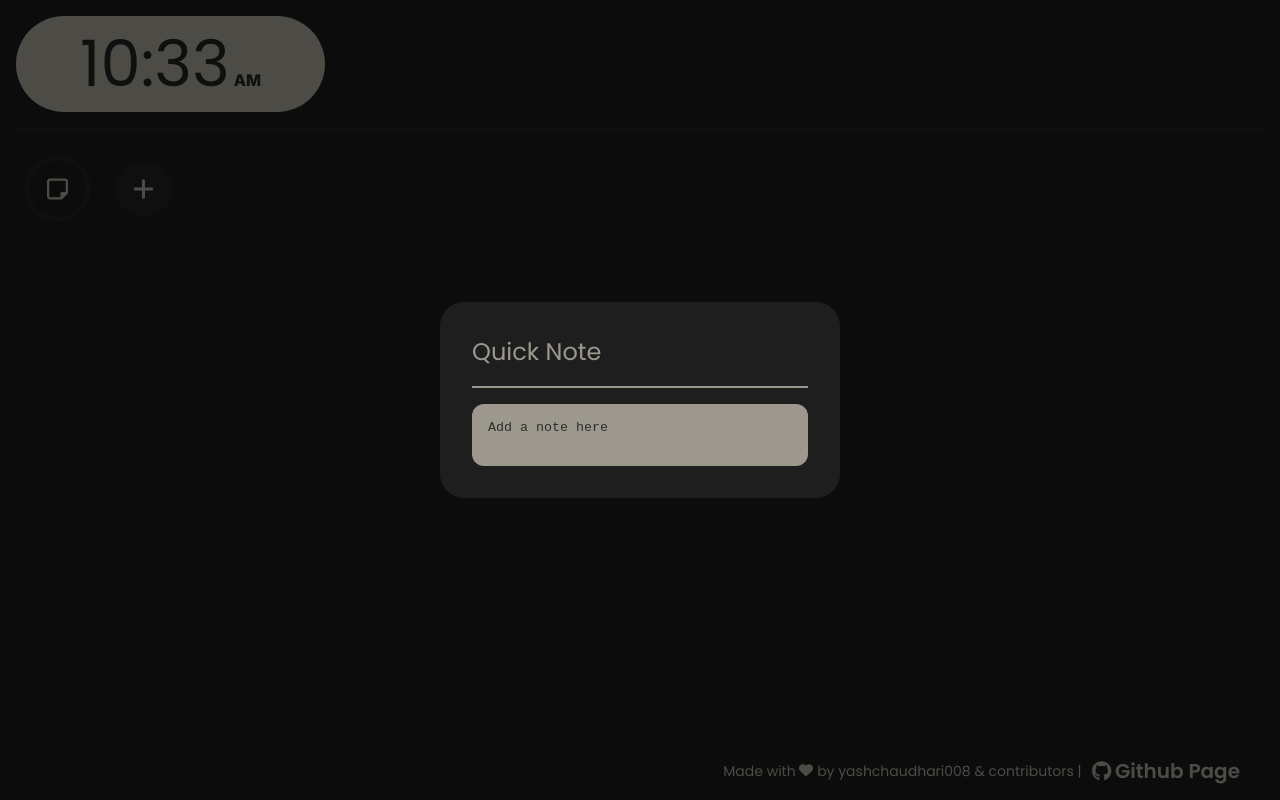
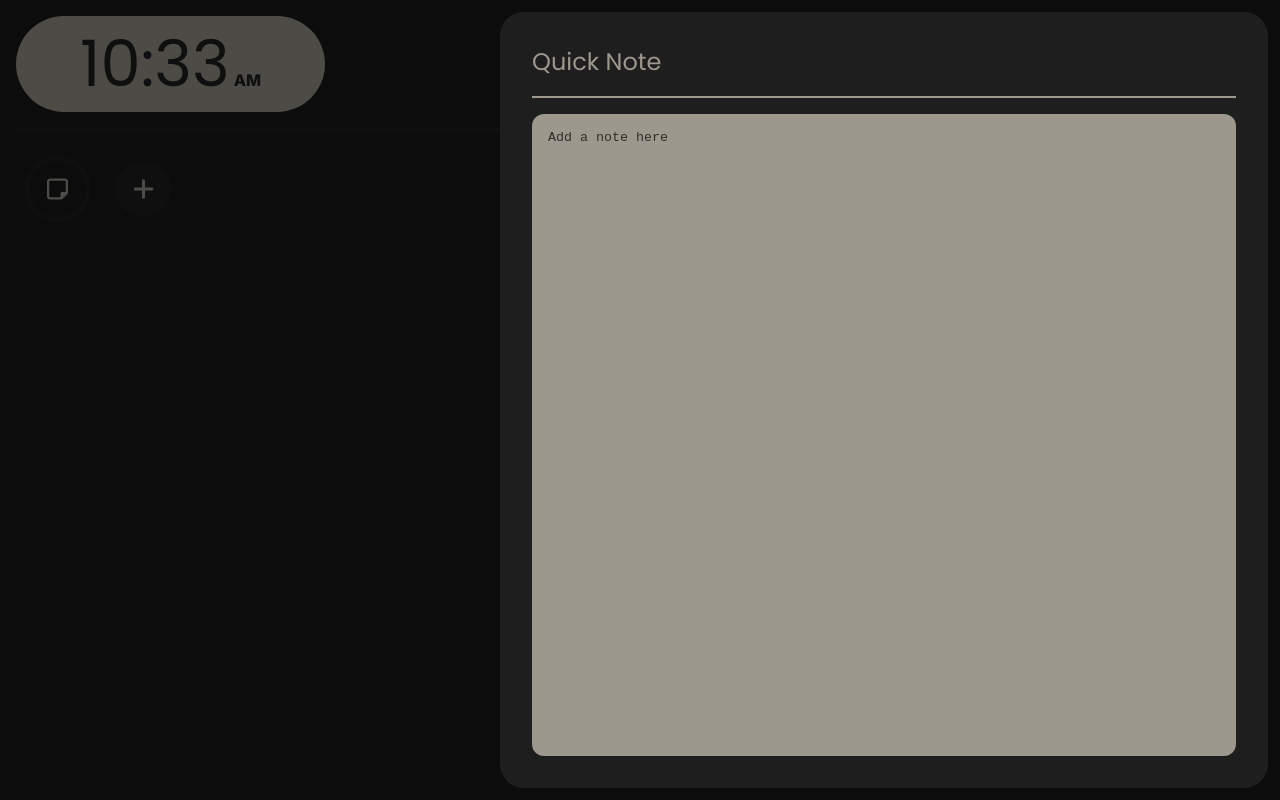
Before and after one commit to yashchaudhari008/minime, a React (Vite) app: page / in a window 1280 px wide. Both pictures are taken after a click on the button 57 px from the left and 189 px from the top of the page. Built offline with nearby package versions, Linux system fonts and the light colour scheme.

Commit message:
added new right modal type

```diff
--- a/src/components/NotepadWidgetModal/NotepadWidgetModal.tsx
+++ b/src/components/NotepadWidgetModal/NotepadWidgetModal.tsx
@@ -12,7 +12,7 @@ const NotepadWidgetModal = ({
 }: NotepadWidgetModalProps) => {
 
 	return (
-		<Modal showModal={show} headerText="Quick Note">
+		<Modal showModal={show} headerText="Quick Note" rightSideModal>
 			<textarea className={styles.notes} placeholder="Add a note here" />
 		</Modal>
 	);
--- a/src/components/NotepadWidgetModal/notepadWidgetModal.module.scss
+++ b/src/components/NotepadWidgetModal/notepadWidgetModal.module.scss
@@ -2,6 +2,7 @@
 
 .notes {
 	resize: none;
+	height: 100%;
 	padding: 16px;
 	background-color: $modalTextColor;
 	border-radius: $widgetBorderRadiusOnHover;
--- a/src/components/shared/Modal/Modal.tsx
+++ b/src/components/shared/Modal/Modal.tsx
@@ -1,19 +1,25 @@
 import React from "react";
 import styles from "./modal.module.scss";
+import classNames from "classnames";
 
 type ModalProps = {
 	showModal: boolean;
 	headerText?: string;
+	rightSideModal?: boolean;
 };
 
 const Modal = ({
 	children: modalContent,
 	showModal,
 	headerText,
+	rightSideModal = false,
 }: React.PropsWithChildren<ModalProps>) => {
+	const overlayClass = classNames(styles.overlay, {
+		[styles.rightSideModal]: rightSideModal,
+	});
 	return (
 		showModal && (
-			<div className={styles.overlay}>
+			<div className={overlayClass}>
 				<div className={styles.modal}>
 					{headerText && <div className={styles.header}>{headerText}</div>}
 					{modalContent}
--- a/src/components/shared/Modal/modal.module.scss
+++ b/src/components/shared/Modal/modal.module.scss
@@ -32,3 +32,14 @@
 		}
 	}
 }
+.rightSideModal {
+	display: flex;
+	flex-direction: column;
+	align-items: end;
+	padding: 12px;
+	.modal {
+		flex: 1;
+		width: 60vw;
+		min-width: 400px;
+	}
+}
```
